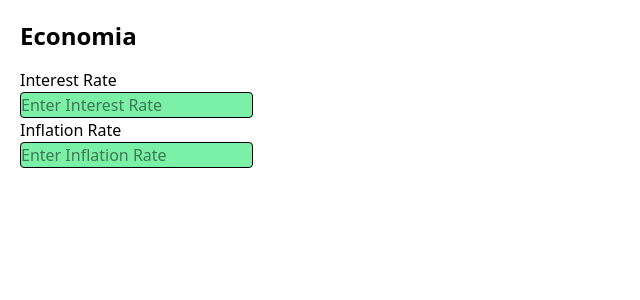
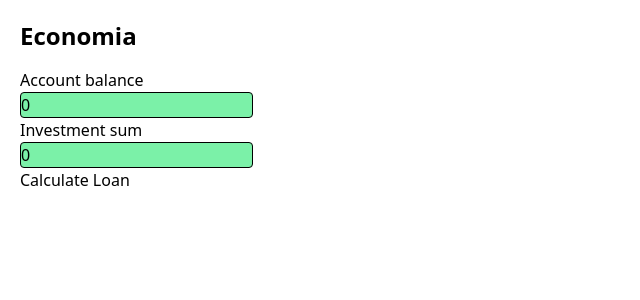
Before and after one commit to AGmarsen/Economia, an Angular app: page / in a window 1280 px wide. Shown: the top 300 px of the page, without its empty margins (0-640 px from the left). Built offline with nearby package versions, Linux system fonts and the light colour scheme.

Commit message:
add accountant service

```diff
--- /dev/null
+++ b/src/app/accountant.ts
@@ -0,0 +1,22 @@
+import { Injectable } from '@angular/core';
+
+@Injectable({
+  providedIn: 'root',
+})
+export class Accountant {
+  accountBalance: number = 0;
+  investmentSum: number = 0;
+
+  setBalance(balance: number) {
+    this.accountBalance = balance;
+  }
+
+  setInvestmentSum(sum: number) {
+    this.investmentSum = sum;
+  }
+
+  calculateLoan() {
+    return this.investmentSum - this.accountBalance;
+  }
+
+}
--- a/src/app/app.html
+++ b/src/app/app.html
@@ -1,8 +1,9 @@
 <main class="main">
   <div class="content m-5">
     <h1 class="text-2xl font-bold mb-4">Economia</h1>
-    <parameter label="Interest Rate"></parameter>
-    <parameter label="Inflation Rate"></parameter>
+    <parameter label="Account balance" (valueChangedEvent)="accountant.setBalance($event)"></parameter>
+    <parameter label="Investment sum" (valueChangedEvent)="accountant.setInvestmentSum($event)"></parameter>
+    <button (click)="accountant.calculateLoan()">Calculate Loan</button>
   </div>
 </main>
 
--- a/src/app/app.ts
+++ b/src/app/app.ts
@@ -1,6 +1,7 @@
-import { Component, signal } from '@angular/core';
+import { Component, inject, signal } from '@angular/core';
 import { RouterOutlet } from '@angular/router';
 import { Parameter } from './parameter/parameter';
+import { Accountant } from './accountant';
 
 @Component({
   selector: 'app-root',
@@ -10,4 +11,5 @@ import { Parameter } from './parameter/parameter';
 })
 export class App {
   protected readonly title = signal('Economia');
+  accountant = inject(Accountant);
 }
--- a/src/app/parameter/parameter.ts
+++ b/src/app/parameter/parameter.ts
@@ -1,4 +1,4 @@
-import { Component, input } from '@angular/core';
+import { Component, input, output } from '@angular/core';
 
 @Component({
   selector: 'parameter',
@@ -6,11 +6,16 @@ import { Component, input } from '@angular/core';
   template: `
     <div class="">
       <p>{{label()}}</p>
-      <input class="manual-input" type="number" placeholder="Enter {{ label() }}">
+      <input class="manual-input" [value]="internalValue" type="number" placeholder="Enter {{ label() }}" (input)="parameterSet()">
     </div>
   `,
 })
 export class Parameter {
   label = input<string>('Label');
-  value: number = 0;
+  internalValue: number = 0;
+  valueChangedEvent = output<number>();
+
+  parameterSet() {
+    this.valueChangedEvent.emit(+this.internalValue);
+  }
 }
```
Also changed, not shown: 1 other file (tests, documents, lock files or other folders).
